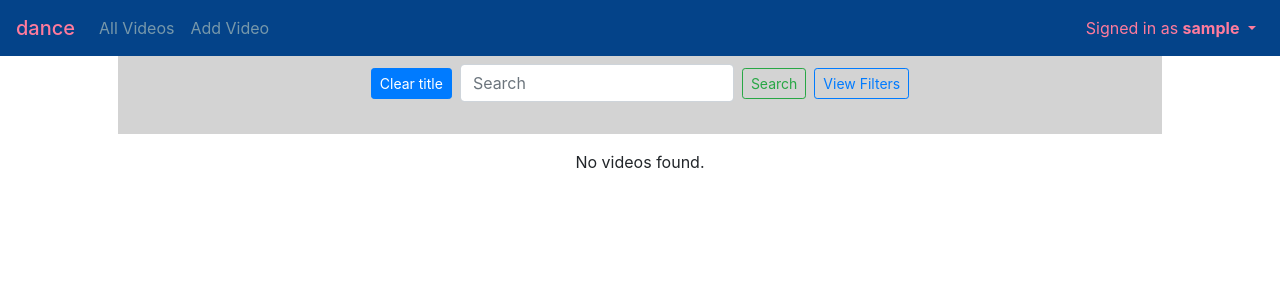
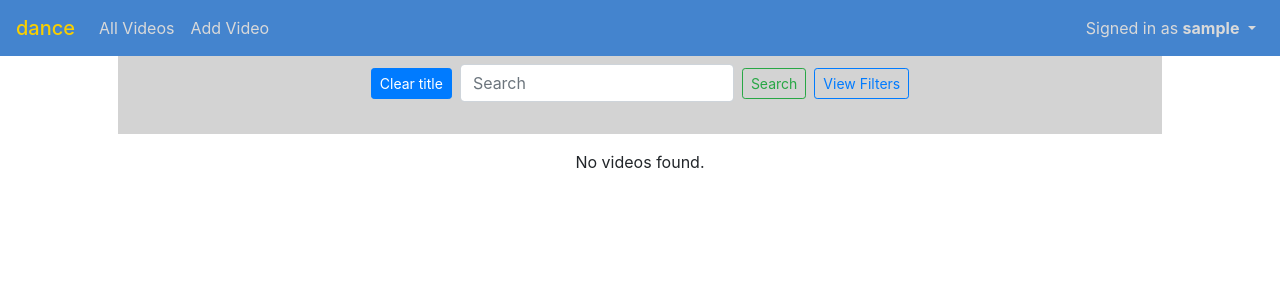
Before and after one commit to lmac-1/cs50w-finalproject, a Django app: page / in a window 1280 px wide. Shown: the top 300 px of the page. Run offline with Django 3.2, Linux system fonts and the light colour scheme; the visitor is signed in with stand-in values (Sample User, id 1); data comes from the database, SQL or seed files in the repository; data that the repository does not hold is empty; some libraries are stand-ins or nearby versions.

Commit message:
Changing colour scheme

```diff
--- a/danceapp/templates/danceapp/layout.html
+++ b/danceapp/templates/danceapp/layout.html
@@ -11,9 +11,11 @@
         {% endblock %}
     </head>
     <body>
+        <!-- Other colours: #f19f4d
+        #f9cf00 -->
 
-        <nav class="navbar navbar-expand-lg navbar-light" style="background-color: #044389;">
-            <span style="color: #FF7B9C;" class="navbar-brand mb-0 h1">dance</span>
+        <nav class="navbar navbar-expand-lg navbar-light" style="background-color: #4484ce;">
+            <span style="color: #f9cf00;" class="navbar-brand mb-0 h1">dance</span>
             <button class="navbar-toggler" type="button" data-toggle="collapse" data-target="#navbarNav" aria-controls="navbarNav" aria-expanded="false" aria-label="Toggle navigation">
                 <span class="navbar-toggler-icon"></span>
             </button>
@@ -21,11 +23,11 @@
                 <ul class="navbar-nav mr-auto">
                     {% if user.is_authenticated %}
                     <li class="nav-item">
-                        <a style="color: #7798AB;" class="nav-link" href="{% url 'index' %}">All Videos</a>
+                        <a style="color: #d9d9d9;" class="nav-link" href="{% url 'index' %}">All Videos</a>
                     </li>
                         {% if user.is_teacher or user.is_staff %}
                         <li class="nav-item">
-                            <a style="color: #7798AB;" class="nav-link" href="{% url 'new_video' %}">Add Video</a>
+                            <a style="color: #d9d9d9;" class="nav-link" href="{% url 'new_video' %}">Add Video</a>
                         </li>
                         {% endif %}
                     {% endif %}
@@ -33,7 +35,7 @@
                 <ul class="navbar-nav justify-content-end">
                     {% if user.is_authenticated %}
                         <li class="nav-item dropdown">
-                            <a style="color: #FF7B9C;" class="nav-link dropdown-toggle" href="#" id="navbarDropdownMenuLink" role="button" data-toggle="dropdown" aria-haspopup="true" aria-expanded="false">
+                            <a style="color: #d9d9d9;" class="nav-link dropdown-toggle" href="#" id="navbarDropdownMenuLink" role="button" data-toggle="dropdown" aria-haspopup="true" aria-expanded="false">
                                 <i class="fa fa-user pr-1" aria-hidden="true"></i> Signed in as <strong>{{ user.username }}</strong>
                             </a>
                             <div class="dropdown-menu" aria-labelledby="navbarDropdownMenuLink">
@@ -41,8 +43,8 @@
                             </div>
                         </li>
                     {% else %}
-                        <a style="color: #FF7B9C;" class="nav-link mx-lg-2" href="{% url 'login' %}">Login</a>
-                        <a style="color: #FF7B9C;" class="nav-link mx-lg-2 " href="{% url 'register_student' %}">Register</a>
+                        <a style="color: #d9d9d9;" class="nav-link mx-lg-2" href="{% url 'login' %}">Login</a>
+                        <a style="color: #d9d9d9;" class="nav-link mx-lg-2 " href="{% url 'register_student' %}">Register</a>
                     {% endif %}
                 </ul>
             </div>
```
